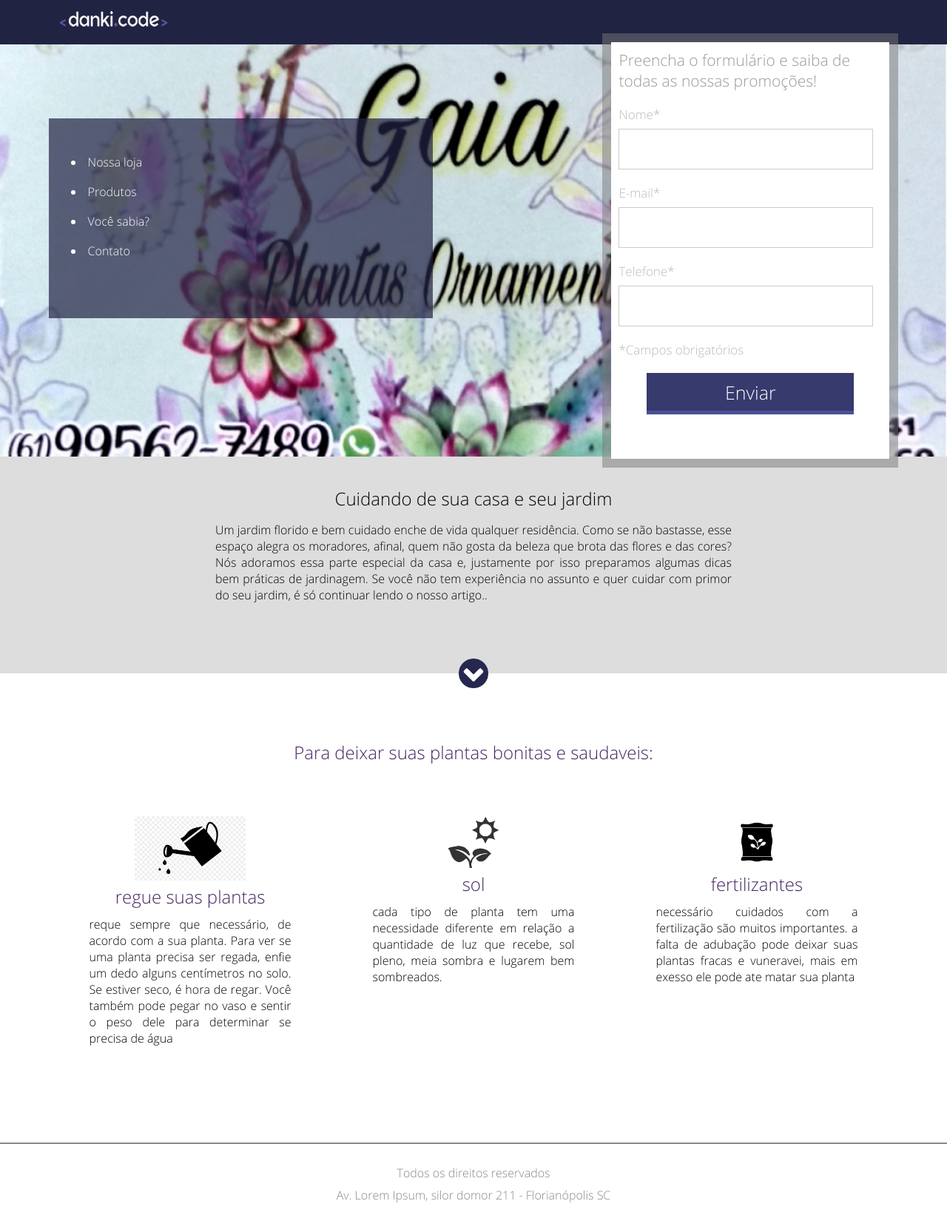
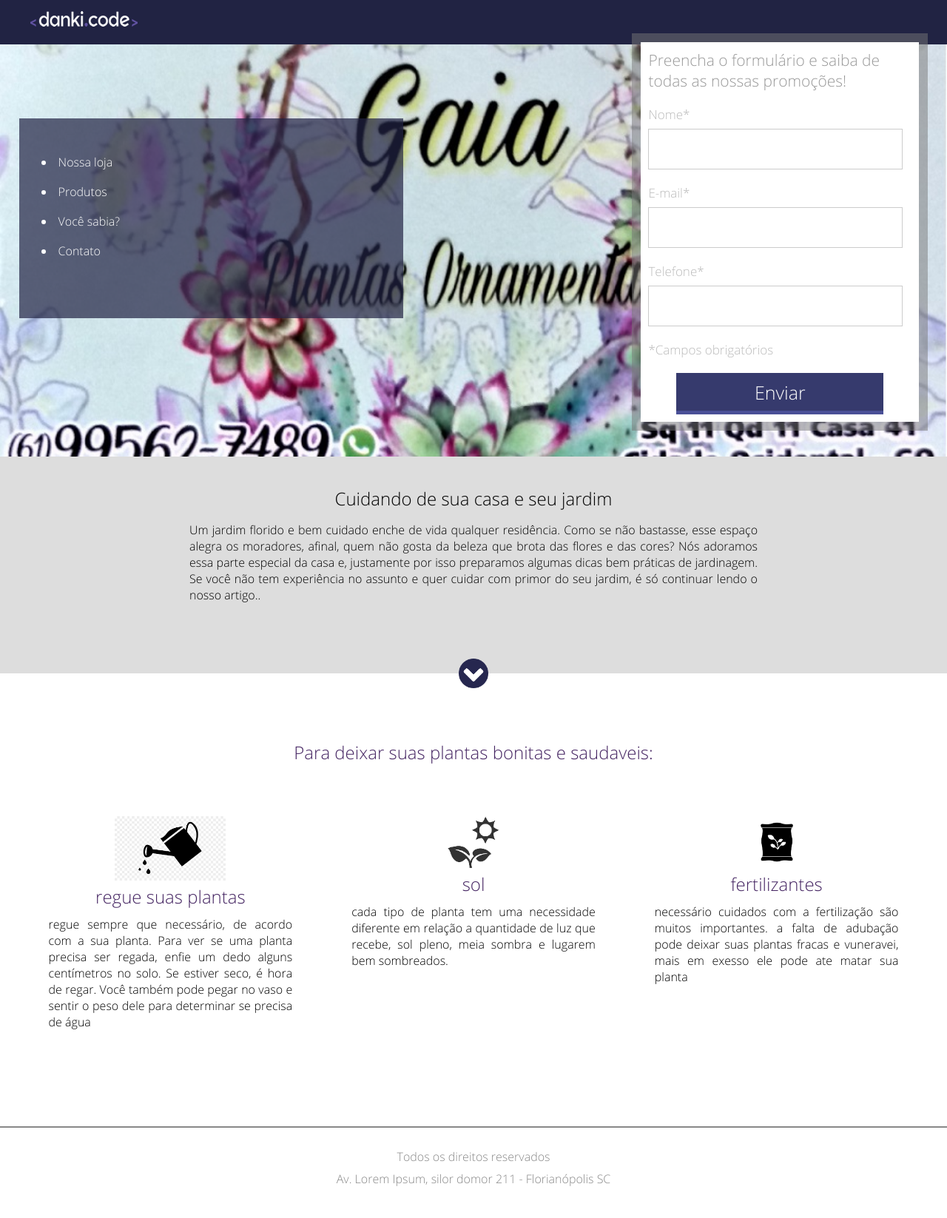
Before and after one commit to mariguella/loja, a PHP site: page /projeto/proj-aula-4/Projeto_01/index.html in a window 1280 px wide. Shown: the whole page at 74% size. After the commit the page ends 1603 px from the top, so only its background shows below. Run offline with PHP 8.4, Linux system fonts and the light colour scheme.

Commit message:
projeto1 concluido

```diff
--- a/projeto/proj-aula-4/Projeto_01/css/style.css
+++ b/projeto/proj-aula-4/Projeto_01/css/style.css
@@ -19,14 +19,14 @@ html,body{
 }
 
 .center{
-	width: 1200px;
+	max-width: 1280px;
+	width: 100%;
 	margin: 0 auto;
-	padding:0 2%;
 }
 
 .header{
-	min-width: 1200px;
 	width: 100%;
+	padding: 0 2%;
 	height: 60px;
 	background-color: #212343;
 }
@@ -37,7 +37,7 @@ html,body{
 
 .container-banner{
 	width: 100%;
-	min-width: 1200px;
+	padding: 0 2%;
 	height: 557px;
 	background-image:url('../images/gaia-logo.jpg');
 	background-size: cover;
@@ -139,8 +139,7 @@ html,body{
 
 
 .container-2{
-	min-width: 1200px;
-	padding:40px 0;
+	padding:40px 2%;
 	background-color: #ddd;
 	text-align: center;
 }
@@ -150,7 +149,8 @@ html,body{
 }
 
 .container-2 p{
-	width: 698px;
+	width: 100%;
+	max-width: 768px;
 	margin:15px 0;
 	display: inline-block;
 	text-align: justify;
@@ -168,8 +168,7 @@ html,body{
 }
 
 .section-1{
-	min-width: 1200px;
-	padding:90px 0;
+	padding:90px 2%;
 }
 
 .section-1 h2{
@@ -180,9 +179,6 @@ html,body{
 
 .container-section{
 	margin-top:40px;
-}
-
-.container-section{
 	text-align: center;
 }
 
@@ -196,7 +192,7 @@ html,body{
 .container-single p{
 	display: inline-block;
 	text-align: justify;
-	padding:10px 25px;
+	padding:10px;
 }
 
 .container-single img{
--- a/projeto/proj-aula-4/Projeto_01/index.html
+++ b/projeto/proj-aula-4/Projeto_01/index.html
@@ -28,7 +28,7 @@
 				<li>Contato</li>
 			</ul>
 		</div><!--container-list-->
-
+			<div>
 			<div class="form">
 				<h2>Preencha o formulário e saiba de todas as nossas promoções!</h2>
 					<form>
@@ -54,6 +54,8 @@
 						</div><!--input-submit-container-->
 					</form>
 				</div><!--form-->
+			</div>
+			<div class="clear"></div>
 		</div><!--center-->
 	</div><!--container-banner-->
 
@@ -79,7 +81,7 @@
 				<div class="img-agua"><img src="images/p-agua.png" /></div>
 				<div class="text-container-single">
 					<h2>regue suas plantas</h2>
-					<p>reque sempre que necessário, de acordo com a sua planta.
+					<p>regue sempre que necessário, de acordo com a sua planta.
 					Para ver se uma planta precisa ser regada, enfie um dedo alguns centímetros no solo. Se estiver seco, é hora de regar. Você também pode pegar no vaso e sentir o peso dele para determinar se precisa de água</p>
 				</div><!--text-container-single-->
 			</div><!--container--single-->
```
Also changed, not shown: other parts of projeto/proj-aula-4/Projeto_01/css/style.css (+70 -0 lines). Lines whose indentation alone changed are shown as unchanged.
